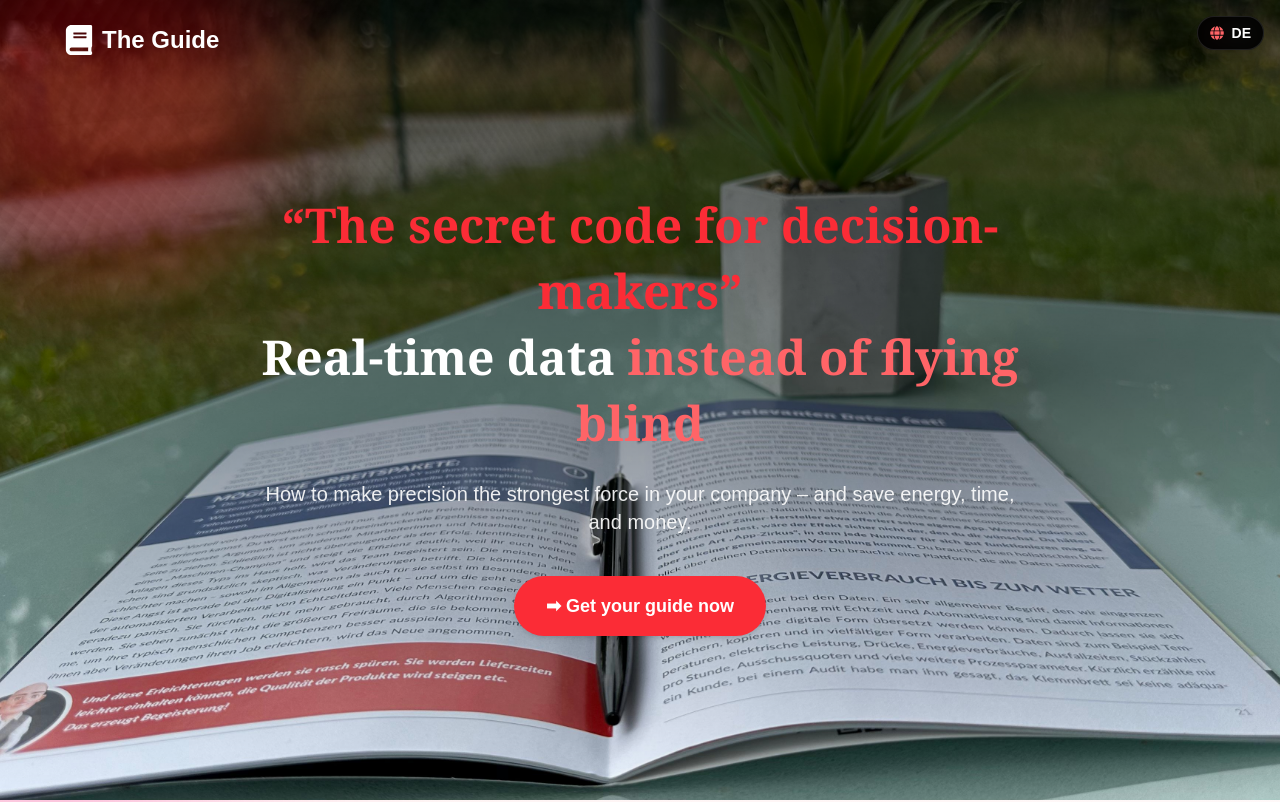
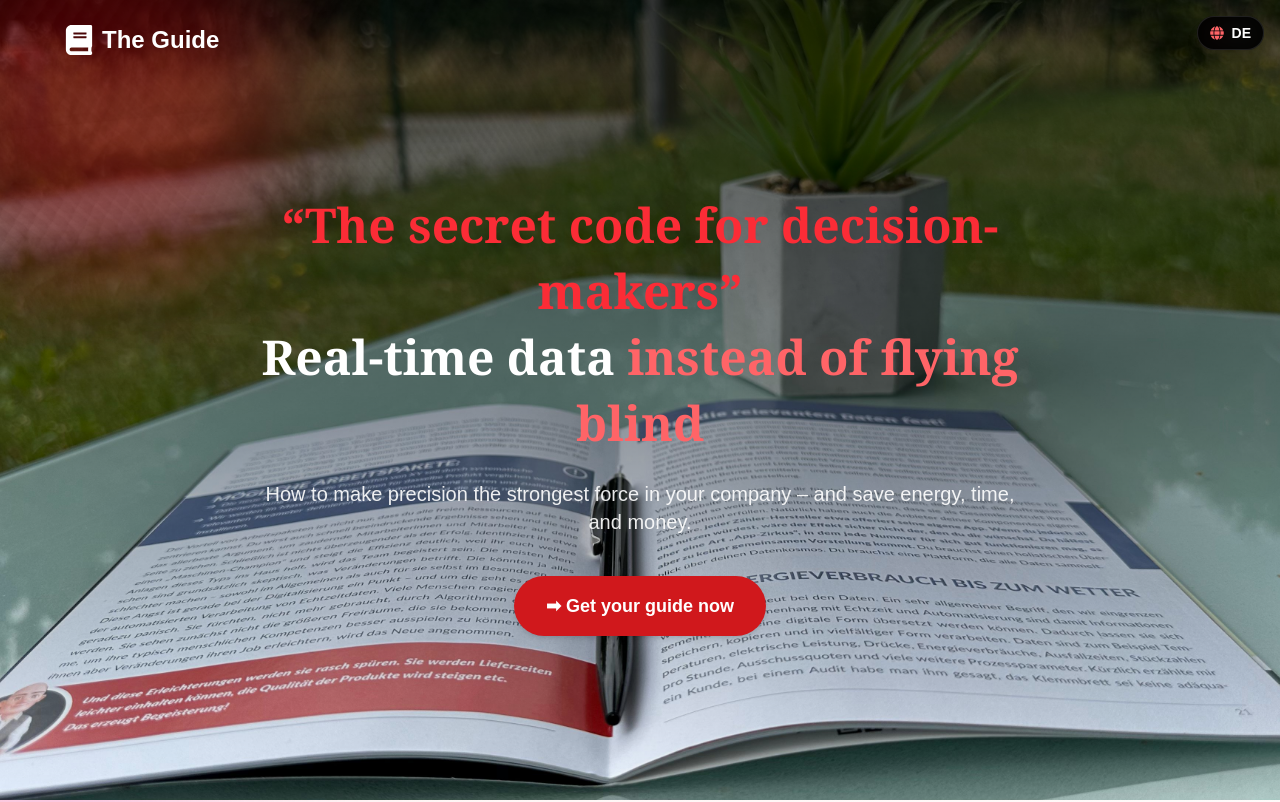
Before and after one commit to Barghavaquestdot/Landingpage, a Next.js app: page / in a window 1280 px wide. Shown: the top 802 px of the page. Built offline with nearby package versions, Linux system fonts and the light colour scheme.

Commit message:
Button color

```diff
--- a/app/components/ui/Button.tsx
+++ b/app/components/ui/Button.tsx
@@ -21,7 +21,7 @@ const Button = ({
   const baseStyles =
     "rounded-full px-6 py-3 md:px-8 md:py-4 font-semibold shadow-md transition duration-300 text-lg whitespace-nowrap cursor-pointer";
   const variants = {
-    primary: "bg-red-500 hover:bg-red-700 text-white",
+    primary: "bg-[#d0181c] hover:bg-red-700 text-white",
     outline: "border-2 border-red-600 text-red-600 hover:bg-red-600 hover:text-white",
   };
 
```
